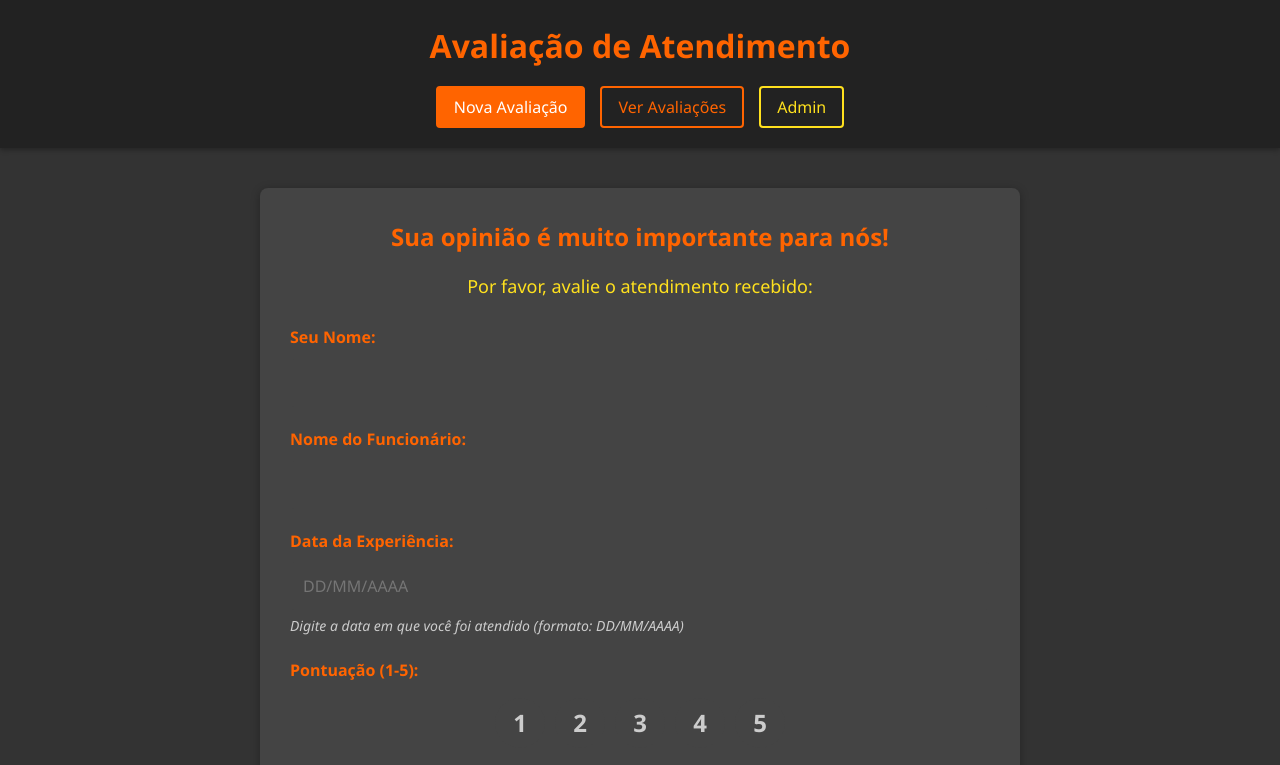
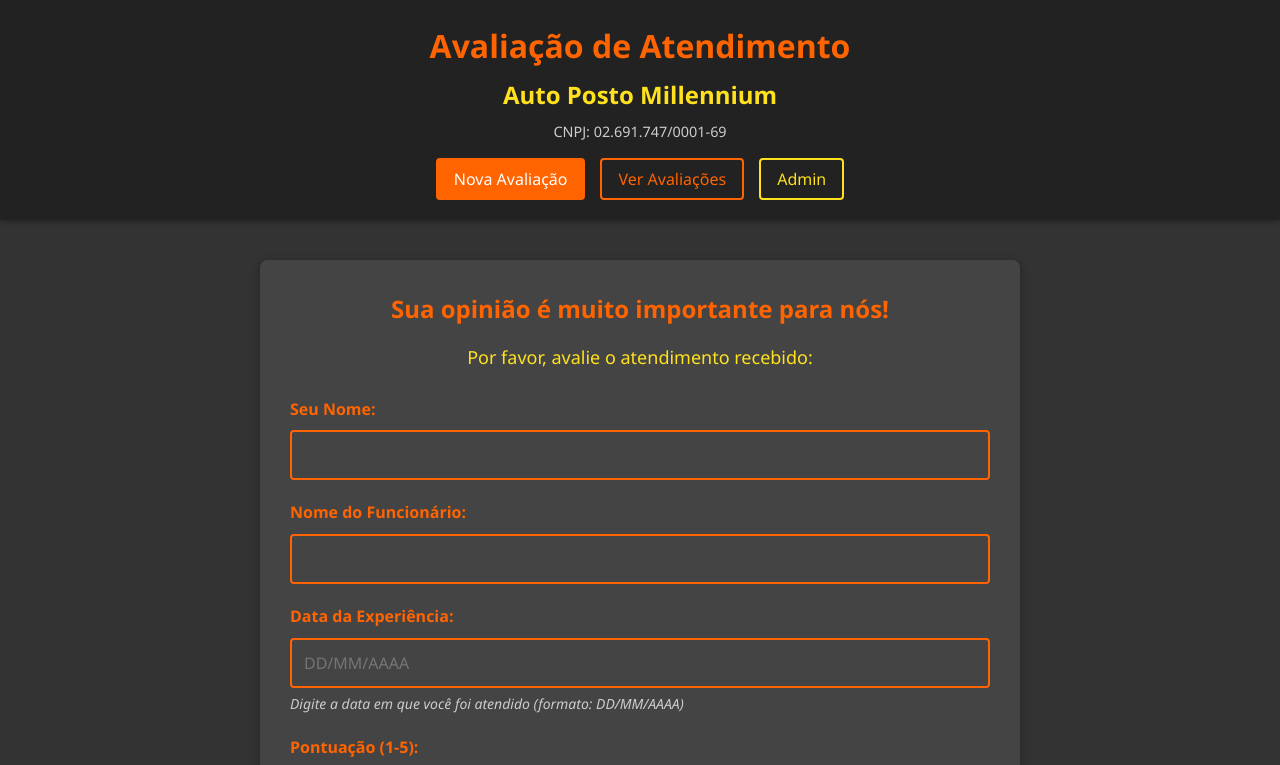
Before and after one commit to MatheusLucato/sistema-avaliacao, a website: page public/index.html in a window 1280 px wide. Shown: the top 765 px of the page. Drawn offline with Linux system fonts and the light colour scheme.

Commit message:
alterecao nas cores e estilos de botoes

```diff
--- a/public/css/styles.css
+++ b/public/css/styles.css
@@ -37,7 +37,25 @@
 
 header h1 {
     color: rgb(255, 100, 0);
+    margin-bottom: 5px;
+}
+
+.posto-info {
+    color: #ffffff;
+    text-align: center;
     margin-bottom: 15px;
+}
+
+.posto-nome {
+    font-size: 1.5em;
+    font-weight: 600;
+    color: rgb(255, 225, 30);
+    margin-bottom: 5px;
+}
+
+.posto-cnpj {
+    font-size: 0.9em;
+    color: #cccccc;
 }
 
 nav {
@@ -138,7 +156,7 @@
 select {
     width: 100%;
     padding: 12px;
-    border: 1px solid #444444;
+    border: 2px solid rgb(255, 100, 0);
     border-radius: 4px;
     font-size: 16px;
     transition: border-color 0.3s ease, box-shadow 0.3s ease;
@@ -316,6 +334,7 @@
     transition: all 0.3s ease;
     font-size: 24px;
     color: #cccccc;
+    border: 2px solid rgb(255, 100, 0);
 }
 
 .rating label:hover,
@@ -323,6 +342,7 @@
 .rating input:checked ~ label {
     background-color: rgb(255, 225, 30);
     color: #333333;
+    border-color: rgb(255, 225, 30);
 }
 
 .success-message {
--- a/public/index.html
+++ b/public/index.html
@@ -9,6 +9,10 @@
 <body>
     <header>
         <h1>Avaliação de Atendimento</h1>
+        <div class="posto-info">
+            <div class="posto-nome">Auto Posto Millennium</div>
+            <div class="posto-cnpj">CNPJ: 02.691.747/0001-69</div>
+        </div>
         <nav>
             <button id="btn-nova-avaliacao" class="nav-button active">Nova Avaliação</button>
             <button id="btn-listar-avaliacoes" class="nav-button">Ver Avaliações</button>
```
